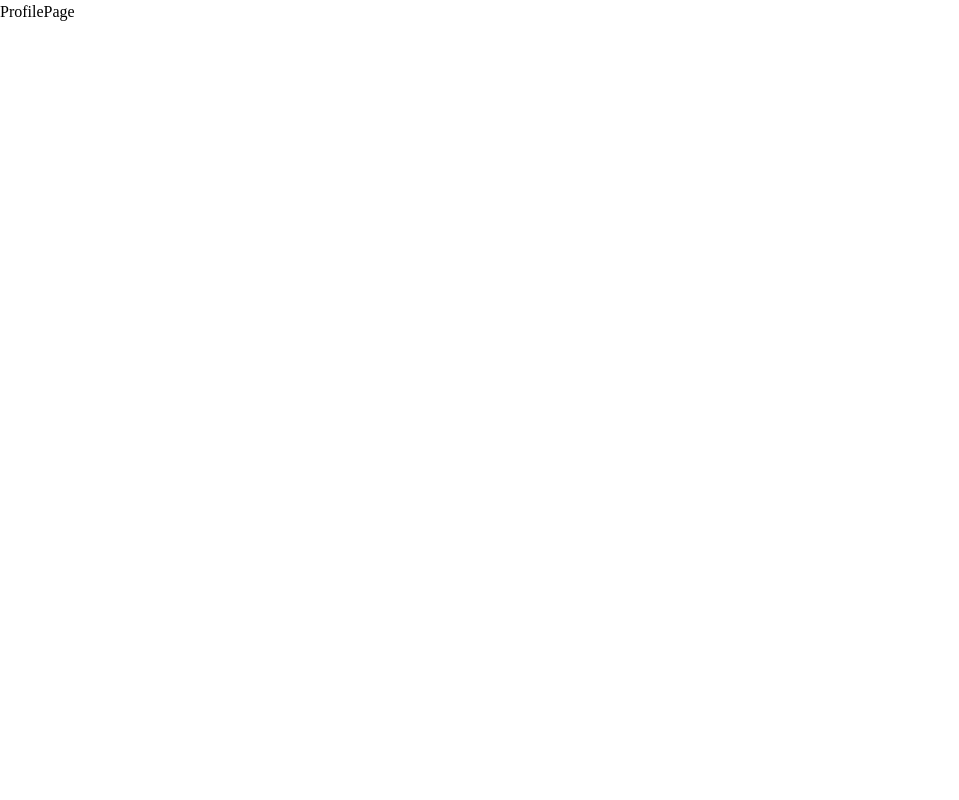
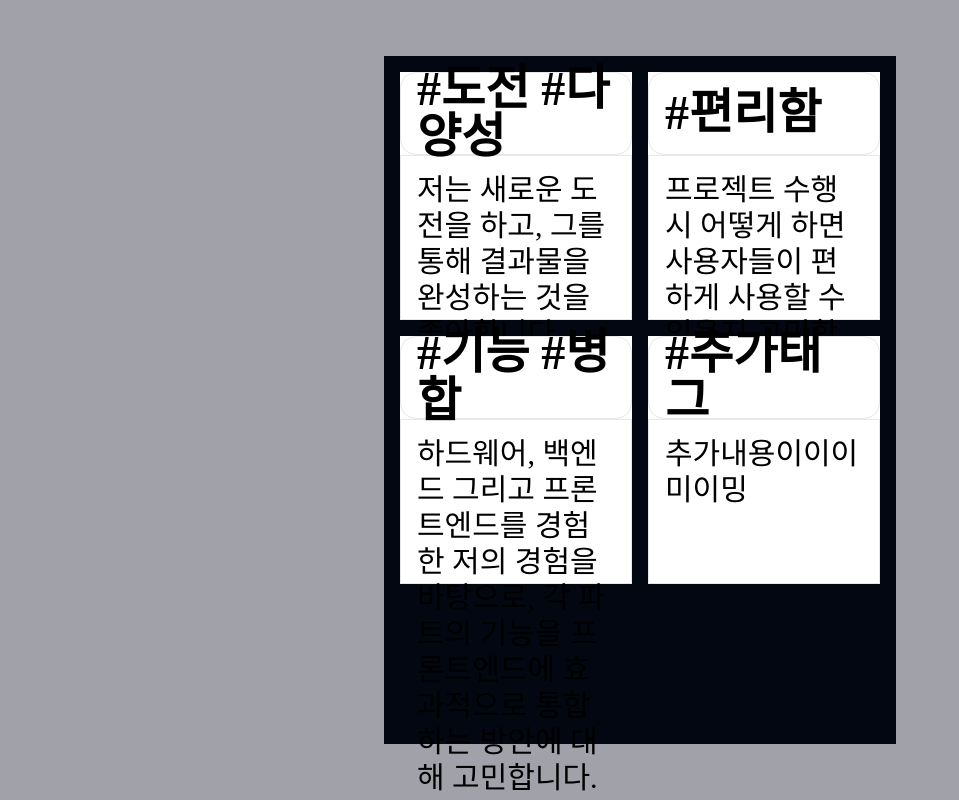
Before and after one commit to minjeong9919/Introduce-Me, a React (Create React App) app: page /profile in a window 1280 px wide. Shown: the whole page, without its empty margins (0-959 px from the left). Built offline with nearby package versions, Linux system fonts and the light colour scheme.

Commit message:
Feat: Profile 페이지에 사진 컴포넌트 적용 및  디자인 추가

```diff
--- a/src/page/ProfilePage.jsx
+++ b/src/page/ProfilePage.jsx
@@ -1,5 +1,20 @@
 import React from "react";
+import { Profile } from "./../component/Pictures/Profile";
+import { profileContents } from "../constants/profileContents";
 
 export const ProfilePage = () => {
-  return <div>ProfilePage</div>;
+  return (
+    <div className="w-full h-lvh bg-zinc-400 py-14 overflow-auto">
+      <div className="w-2/5 h-full bg-gray-950 mx-auto p-4 pb-40 grid grid-rows-2 grid-cols-2 gap-4">
+        {profileContents.map((profileContent) => (
+          <div key={profileContent.id} className="w-full bg-white">
+            <Profile
+              title={profileContent.title}
+              content={profileContent.content}
+            />
+          </div>
+        ))}
+      </div>
+    </div>
+  );
 };
```
